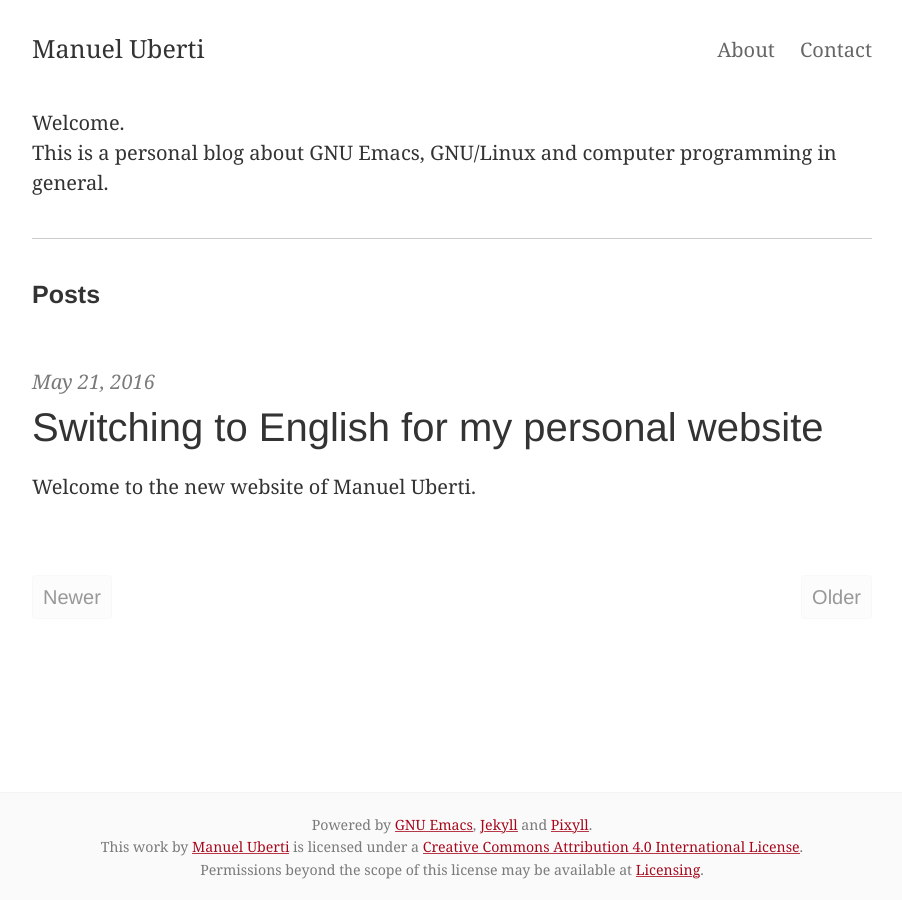
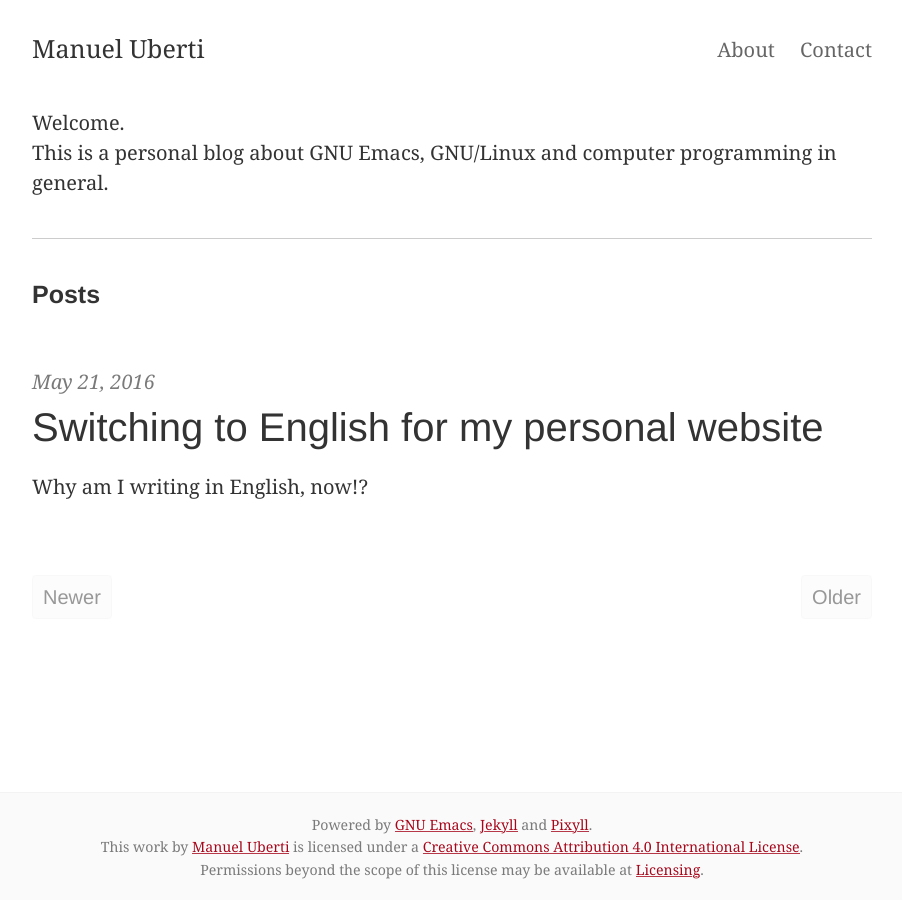
Before and after one commit to manuel-uberti/manuel-uberti.github.io, a Jekyll site: the page built from index.html, in a window 1280 px wide. Shown: the whole page, without its empty margins (188-1090 px from the left). Built offline with Jekyll 4.4.1, drawn with Linux system fonts in a browser that asks for light colours; the list of posts is cut into pages by our own code.

Commit message:
Update summary

```diff
--- a/_posts/2016-05-21-welcome.md
+++ b/_posts/2016-05-21-welcome.md
@@ -2,7 +2,7 @@
 layout:     post
 title:      Switching to English for my personal website
 date:       2016-05-21
-summary:    Welcome to the new website of Manuel Uberti.
+summary:    Why am I writing in English, now!?
 categories: welcome
 ---
 
```
